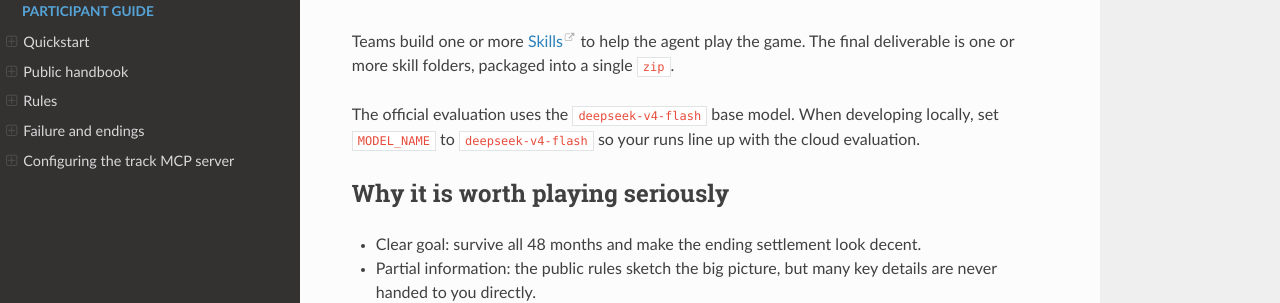
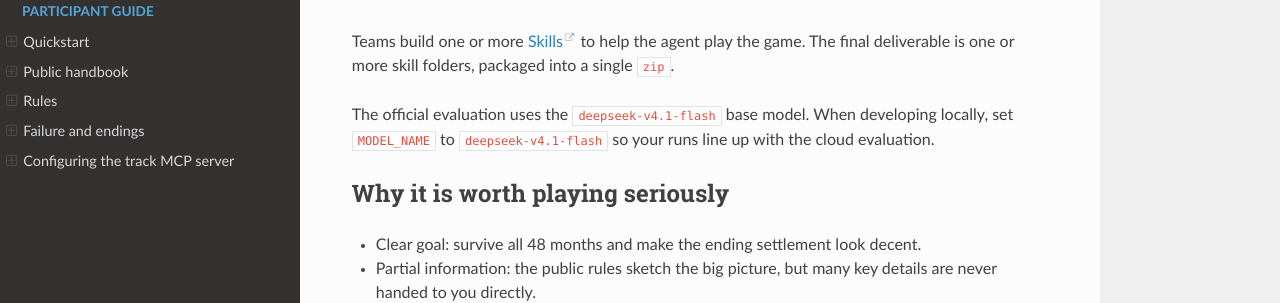
Before and after one commit to RAI-Internal/techarena-career-sim, a Sphinx documentation site: the page built from docs/index.rst, in a window 1280 px wide and 900 px high, scrolled down 596 px. Shown: the part 151-454 px from the top of the window. Built offline with Sphinx 7.4.7 and the Read the Docs theme 3.1.0, drawn with Linux system fonts in a browser that asks for light colours.

Commit message:
docs: switch default model to deepseek-v4.1-flash

```diff
--- a/docs/index.rst
+++ b/docs/index.rst
@@ -31,8 +31,8 @@ Teams build one or more `Skills <https://agentskills.io>`_ to help the agent pla
 the game. The final deliverable is one or more skill folders, packaged into a
 single ``zip``.
 
-The official evaluation uses the ``deepseek-v4-flash`` base model. When
-developing locally, set ``MODEL_NAME`` to ``deepseek-v4-flash`` so your runs line
+The official evaluation uses the ``deepseek-v4.1-flash`` base model. When
+developing locally, set ``MODEL_NAME`` to ``deepseek-v4.1-flash`` so your runs line
 up with the cloud evaluation.
 
 Why it is worth playing seriously
--- a/docs/mcp.rst
+++ b/docs/mcp.rst
@@ -14,7 +14,7 @@ In the participation repository, run:
    make sync
    cp .env.example .env
    # Edit .env and fill in API_BASE, API_KEY
-   # MODEL_NAME="deepseek-v4-flash"
+   # MODEL_NAME="deepseek-v4.1-flash"
    make setup
 
 ``make setup`` will:
@@ -22,8 +22,8 @@ In the participation repository, run:
 1. Create a JiuwenSwarm named instance called ``career_emu``.
 2. Write ``career-emulator-engine-mcp`` into the instance's MCP config file.
 3. Sync the model variables from ``.env`` into the instance environment. The
-   official evaluation uses ``deepseek-v4-flash``, so set ``MODEL_NAME`` to
-   ``deepseek-v4-flash``.
+   official evaluation uses ``deepseek-v4.1-flash``, so set ``MODEL_NAME`` to
+   ``deepseek-v4.1-flash``.
 
 Start the instance:
 
--- a/docs/quickstart.rst
+++ b/docs/quickstart.rst
@@ -44,14 +44,14 @@ This installs `career-emulator-engine <https://pypi.org/project/career-emulator-
 dev data), ``uv``, and the rest of the project dependencies.
 
 Then configure your environment variables (model API, etc.). The official
-evaluation uses ``deepseek-v4-flash``; set ``MODEL_NAME`` to the same model for
+evaluation uses ``deepseek-v4.1-flash``; set ``MODEL_NAME`` to the same model for
 local development:
 
 .. code-block:: bash
 
    cp .env.example .env
    # Edit .env and fill in API_BASE, API_KEY
-   # MODEL_NAME="deepseek-v4-flash"
+   # MODEL_NAME="deepseek-v4.1-flash"
    make setup
 
 ``make setup`` initializes the JiuwenSwarm named instance ``career_emu`` and
```
Also changed, not shown: README.md (+1 -1 lines), 1 other file.
